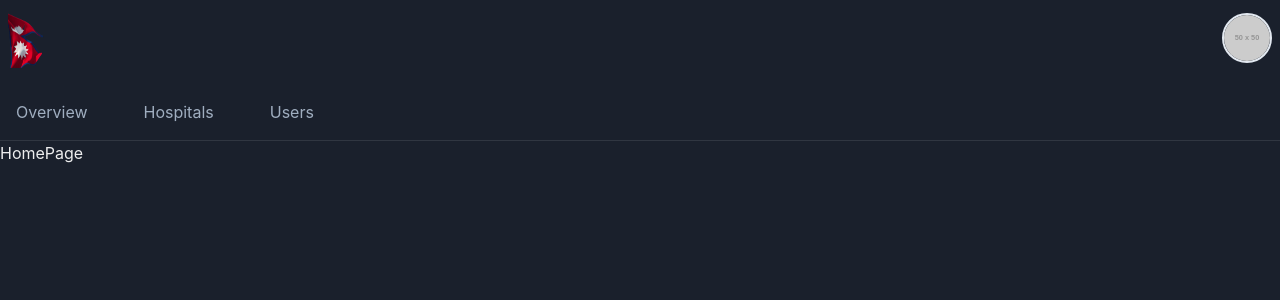
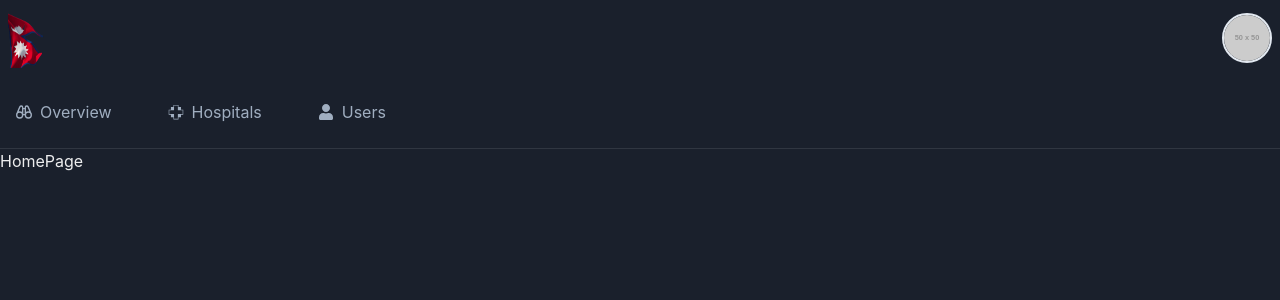
Before and after one commit to incri/BloodCell-Detector-Frontend, a React (Vite) app: page / in a window 1280 px wide. Shown: the top 300 px of the page. Built offline with nearby package versions, Linux system fonts and the light colour scheme; sample sign-in values are in the browser's storage.

Commit message:
added icons on required places

```diff
--- a/src/components/NavBar.tsx
+++ b/src/components/NavBar.tsx
@@ -4,6 +4,10 @@ import Logo from "../assets/Logo.png";
 import { useAuth } from "./authContext";
 import ProfileDrawer from "./ProfileDrawer";
 import NavLinks from "./NavLink";
+import { GrOverview } from "react-icons/gr";
+import { GiHospitalCross } from "react-icons/gi";
+import { FaUser } from "react-icons/fa";
+
 
 const Navbar = () => {
   const { isAuthenticated, user } = useAuth();
@@ -28,9 +32,9 @@ const Navbar = () => {
       <NavLinks
         username={user.username}
         links={[
-          { name: "Overview", path: "/" },
-          { name: "Hospitals", path: "?tab=hospitals" },
-          { name: "Users", path: "?tab=users" }
+          { name: "Overview", path: "/", icon: GrOverview },
+          { name: "Hospitals", path: "?tab=hospitals", icon: GiHospitalCross },
+          { name: "Users", path: "?tab=users", icon : FaUser }
         ]}
       />
     </VStack>
--- a/src/components/NavLink.tsx
+++ b/src/components/NavLink.tsx
@@ -1,11 +1,11 @@
-// components/NavLinks.tsx
 import React from 'react';
-import { HStack, Link as ChakraLink, useColorModeValue, Box } from "@chakra-ui/react";
+import { HStack, Link as ChakraLink, useColorModeValue, Box, Icon } from "@chakra-ui/react";
 import { Link, useLocation } from "react-router-dom";
+import { IconType } from 'react-icons'; // Import this for type checking
 
 interface NavLinksProps {
   username: string;
-  links: { name: string, path: string }[];
+  links: { name: string, path: string, icon: IconType }[]; // Add icon type
 }
 
 const NavLinks: React.FC<NavLinksProps> = ({ username, links }) => {
@@ -23,14 +23,16 @@ const NavLinks: React.FC<NavLinksProps> = ({ username, links }) => {
         return (
           <Box key={link.name} position="relative" padding={4} >
             <ChakraLink
-
               as={Link}
               to={fullPath}
               fontWeight={isActive ? "bold" : "normal"}
               color={isActive ? activeColor : inactiveColor}
               _hover={{ textDecoration: "none", color: activeColor }}
               paddingBottom={2}
+              display="flex"
+              alignItems="center"
             >
+              <Icon as={link.icon} mr={2} /> {/* Add the Icon component */}
               {link.name}
             </ChakraLink>
             {isActive && (
--- a/src/pages/profile/components/ExtraActivityBar.tsx
+++ b/src/pages/profile/components/ExtraActivityBar.tsx
@@ -13,14 +13,16 @@ import {
   InputGroup,
   InputRightElement,
   useBreakpointValue,
+  Icon
 } from '@chakra-ui/react';
 import { ChevronDownIcon, SearchIcon } from '@chakra-ui/icons';
+import { MdAddchart } from "react-icons/md";
 
 const ExtraActivityBar = () => {
   const isLargeScreen = useBreakpointValue({ base: false, lg: true });
 
   return (
-    <Box p={4}  borderRadius="md" >
+    <Box p={4} borderRadius="md">
       {isLargeScreen ? (
         <Flex align="center" justify="space-between">
           {/* Search Bar */}
@@ -52,14 +54,14 @@ const ExtraActivityBar = () => {
           </Menu>
 
           {/* Button for Creating New Data */}
-          <Button colorScheme="teal" ml={4}>
+          <Button colorScheme="teal" ml={4} leftIcon={<Icon as={MdAddchart} />}>
             New
           </Button>
         </Flex>
       ) : (
         <VStack align="stretch" spacing={4}>
           {/* Button for Creating New Data */}
-          <Button colorScheme="teal" width="100%">
+          <Button colorScheme="teal" width="100%" leftIcon={<Icon as={MdAddchart} />}>
             New
           </Button>
 
```
